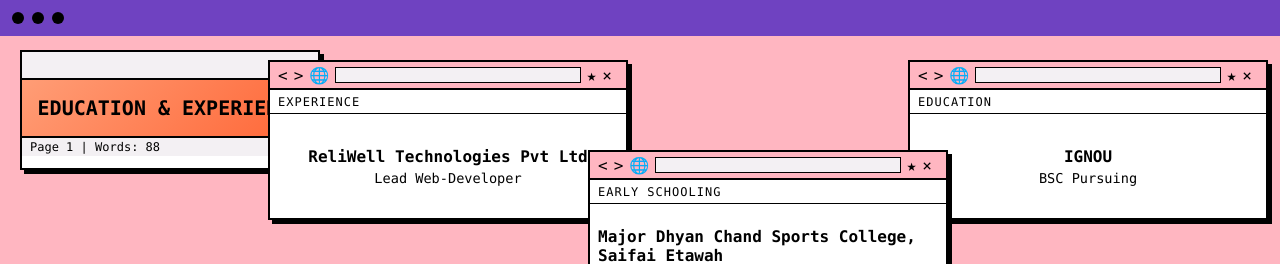
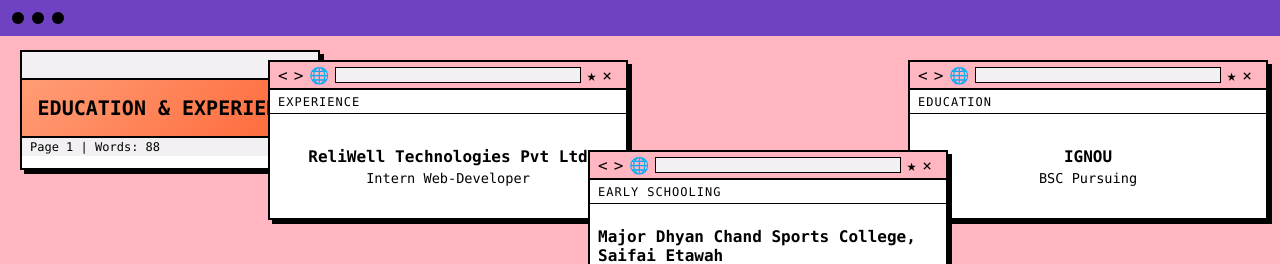
Before and after one commit to Danishanwar01/Portfolio, a React (Create React App) app: page /background in a window 1280 px wide. Shown: the top 264 px of the page. Built offline with nearby package versions, Linux system fonts and the light colour scheme.

Commit message:
Update Background.jsx

```diff
--- a/src/components/Background.jsx
+++ b/src/components/Background.jsx
@@ -43,7 +43,7 @@
         <div className="browser-section-label">EXPERIENCE</div>
         <div className="browser-content">
           <h3 className="exp-company">ReliWell Technologies Pvt Ltd</h3>
-          <p className="exp-role">Lead Web-Developer</p>
+          <p className="exp-role">Intern Web-Developer</p>
         </div>
       </div>
 
```
